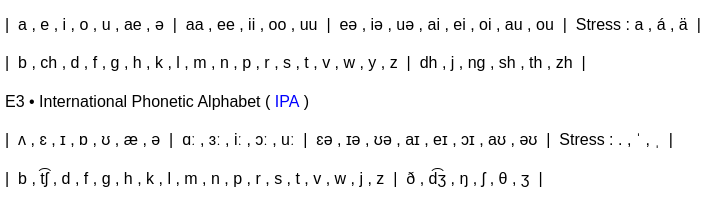
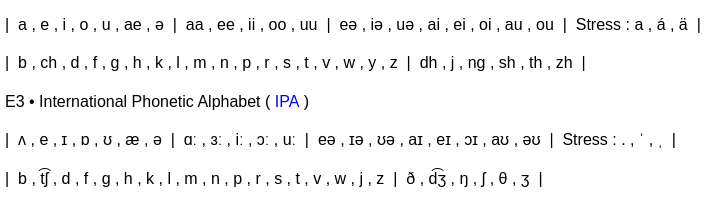
Before and after one commit to armotus/phonemic-transcription, a website: page docs/doc.html in a window 1280 px wide. Shown: the part 1980-2201 px from the top of the page, 91-805 px from the left. Drawn offline with Linux system fonts and the light colour scheme.

Commit message:
Archives

```diff
--- a/docs/doc.html
+++ b/docs/doc.html
@@ -52,7 +52,7 @@
 	<p>|&nbsp; a , e , i , o , u , ae , &#601; &nbsp;|&nbsp; aa , ee , ii , oo , uu &nbsp;|&nbsp; e&#601; , i&#601; , u&#601; , ai , ei , oi , au , ou &nbsp;|&nbsp; Stress : a , á , ä &nbsp;|</p>
 	<p>|&nbsp; b , ch , d , f , g , h , k , l , m , n , p , r , s , t , v , w , y , z &nbsp;|&nbsp; dh , j , ng , sh , th , zh &nbsp;|</p>
 	<p>E3 &#8226; International Phonetic Alphabet (&nbsp;<a href="https://en.wikipedia.org/wiki/International_Phonetic_Alphabet">IPA</a>&nbsp;)</p>
-	<p>|&nbsp; &#652; , &#603; , &#618; , &#594; , &#650; , &#230; , &#601; &nbsp;|&nbsp; &#593;&#720; , &#604;&#720; , &#105;&#720; , &#596;&#720; , &#117;&#720; &nbsp;|&nbsp; &#603;&#601; , &#618;&#601; , &#650;&#601; , a&#618; , e&#618; , &#596;&#618; , a&#650; , &#601;&#650; &nbsp;|&nbsp; Stress : . , &#712; , &#716; &nbsp;|</p>
+	<p>|&nbsp; &#652; , e , &#618; , &#594; , &#650; , &#230; , &#601; &nbsp;|&nbsp; &#593;&#720; , &#604;&#720; , &#105;&#720; , &#596;&#720; , &#117;&#720; &nbsp;|&nbsp; e&#601; , &#618;&#601; , &#650;&#601; , a&#618; , e&#618; , &#596;&#618; , a&#650; , &#601;&#650; &nbsp;|&nbsp; Stress : . , &#712; , &#716; &nbsp;|</p>
 	<p>|&nbsp; b , &#116;&#865;&#643; , d , f , g , h , k , l , m , n , p , r , s , t , v , w , j , z &nbsp;|&nbsp; &#240; , &#100;&#865;&#658; , &#331; , &#643; , &#952; , &#658; &nbsp;|</p>
 	<h2>PHILOSOPHY</h2>
 	<p>&#8226; Traditional Transcription (&nbsp;Characters&nbsp;) &nbsp;&rArr;&nbsp; Traditional Orthography &nbsp;&rArr;&nbsp; Traditional Writing (&nbsp;1st&nbsp;)</p>
```
Also changed, not shown: index.html (+1 -1 lines), README.md.
